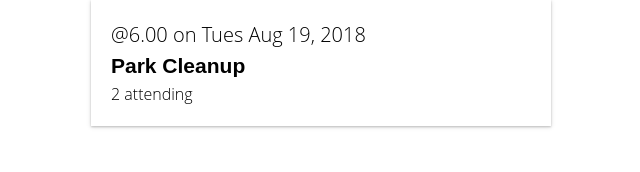
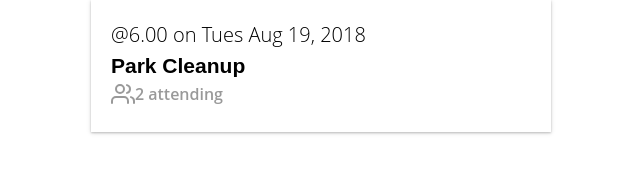
Before and after one commit to iamabdulkarim/real-world-vue, a Vue app: page /list in a window 1280 px wide. Shown: the part 277-449 px from the top of the page, without its empty margins (319-959 px from the left). Built offline with nearby package versions, Linux system fonts and the light colour scheme.

Commit message:
global component

```diff
--- a/package.json
+++ b/package.json
@@ -9,6 +9,7 @@
   },
   "dependencies": {
     "core-js": "^3.6.5",
+    "lodash": "^4.17.21",
     "vue": "^2.6.11",
     "vue-router": "^3.2.0",
     "vuex": "^3.4.0"
--- /dev/null
+++ b/src/components/BaseIcon.vue
@@ -0,0 +1,52 @@
+<template>
+  <div class="icon-wrapper">
+    <svg class="icon" :width="width" :height="height">
+      <use v-bind="{'xlink:href':'/feather-sprite.svg#'+name}"/>
+    </svg>
+    <slot></slot>
+  </div>
+</template>
+
+<script>
+// import feather from 'feather-icons'
+export default {
+  props: {
+    name: String,
+    width: {
+      type: [Number, String],
+      default: 24
+    },
+    height: {
+      type: [Number, String],
+      default: 24
+    }
+  },
+  // computed: {
+  //   svg() {
+  //     return feather.icons['users'].toSvg({
+  //       class: 'icon',
+  //       width: this.width,
+  //       height: this.height
+  //     })
+  //   }
+  // }
+}
+</script>
+
+<style scoped>
+.icon-wrapper {
+  display: inline-flex;
+  align-items: center;
+  color: rgba(0, 0, 0, 0.4);
+  font-size: 1rem;
+  font-weight: 600;
+  margin-right: 6px;
+}
+.icon {
+  stroke: currentColor;
+  stroke-width: 2;
+  stroke-linecap: round;
+  stroke-linejoin: round;
+  fill: none;
+}
+</style>
--- a/src/components/EventCard.vue
+++ b/src/components/EventCard.vue
@@ -3,28 +3,31 @@
   <div class="event-card -shadow">
     <span class="eyebrow">@{{ last.time}} on {{last.date}}</span>
     <h4 class="title">{{ last.title }}</h4>
-    <span>{{ last.attendees.length}} attending</span>
+    <BaseIcon name="users">{{ last.attendees.length}} attending</BaseIcon>
+
   </div>
   </router-link>
 </template>
 
 <script>
+import BaseIcon from "./BaseIcon.vue"
   export default {
     data() {
-      return {
-        last:{
-          id:1,
-          title: 'Park Cleanup',
-          date: 'Tues Aug 19, 2018',
-          time: '6.00',
-          attendees: [
-            {id: 'abc123', name:'Abu Bakkar'},
-            {id: 'def456', name:'Abdul Karim'}
-          ]
-        }
-      }
+        return {
+            last: {
+                id: 1,
+                title: "Park Cleanup",
+                date: "Tues Aug 19, 2018",
+                time: "6.00",
+                attendees: [
+                    { id: "abc123", name: "Abu Bakkar" },
+                    { id: "def456", name: "Abdul Karim" }
+                ]
+            }
+        };
     },
-  }
+    components: { BaseIcon }
+}
 </script>
 
 <style  scoped>
--- a/src/main.js
+++ b/src/main.js
@@ -1,9 +1,30 @@
-import Vue from "vue";
-import App from "./App.vue";
-import router from "./router";
-import store from "./store";
+import Vue from 'vue'
+import App from './App.vue'
+import router from './router'
+import store from './store'
+import upperFirst from 'lodash/upperFirst'
+import camelCase from 'lodash/camelCase'
 
 Vue.config.productionTip = false;
+
+const requireComponent = require.context(
+  './components',
+  false,
+  /Base[A-Z]\w+\.(vue|js)$/
+)
+
+requireComponent.keys().forEach((fileName) => {
+  const componentConfig = requireComponent(fileName)
+
+  const componentName = upperFirst(
+    camelCase(fileName.replace(/^\.\/(.*)\.\w+$/, '$1'))
+  )
+
+  Vue.component(componentName, componentConfig.default || componentConfig)
+})
+
+
+
 
 new Vue({
   router,
--- a/src/views/EventList.vue
+++ b/src/views/EventList.vue
@@ -3,6 +3,7 @@
   <div class="list">
     <h1>This is an event page</h1>
     <EventCard/>
+    <BaseIcon/>
 
 
   </div>
@@ -10,10 +11,12 @@
 
 <script>
 import EventCard from '@/components/EventCard.vue';
+import BaseIcon from '../components/BaseIcon.vue';
   export default {
     components: {
-      EventCard,
-    },
+    EventCard,
+    BaseIcon
+},
   }
 </script>
 
```
Also changed, not shown: public/feather-sprite.svg (added), 1 other file (tests, documents, lock files or other folders).
